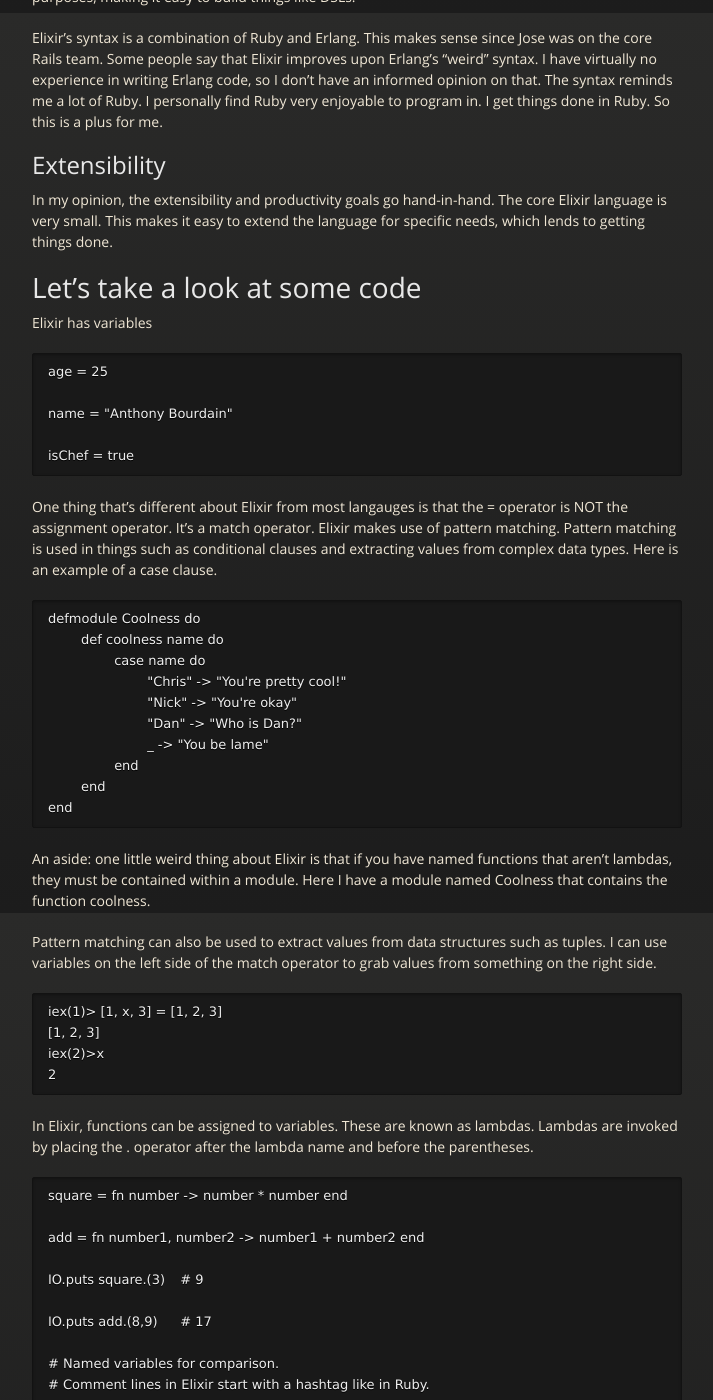
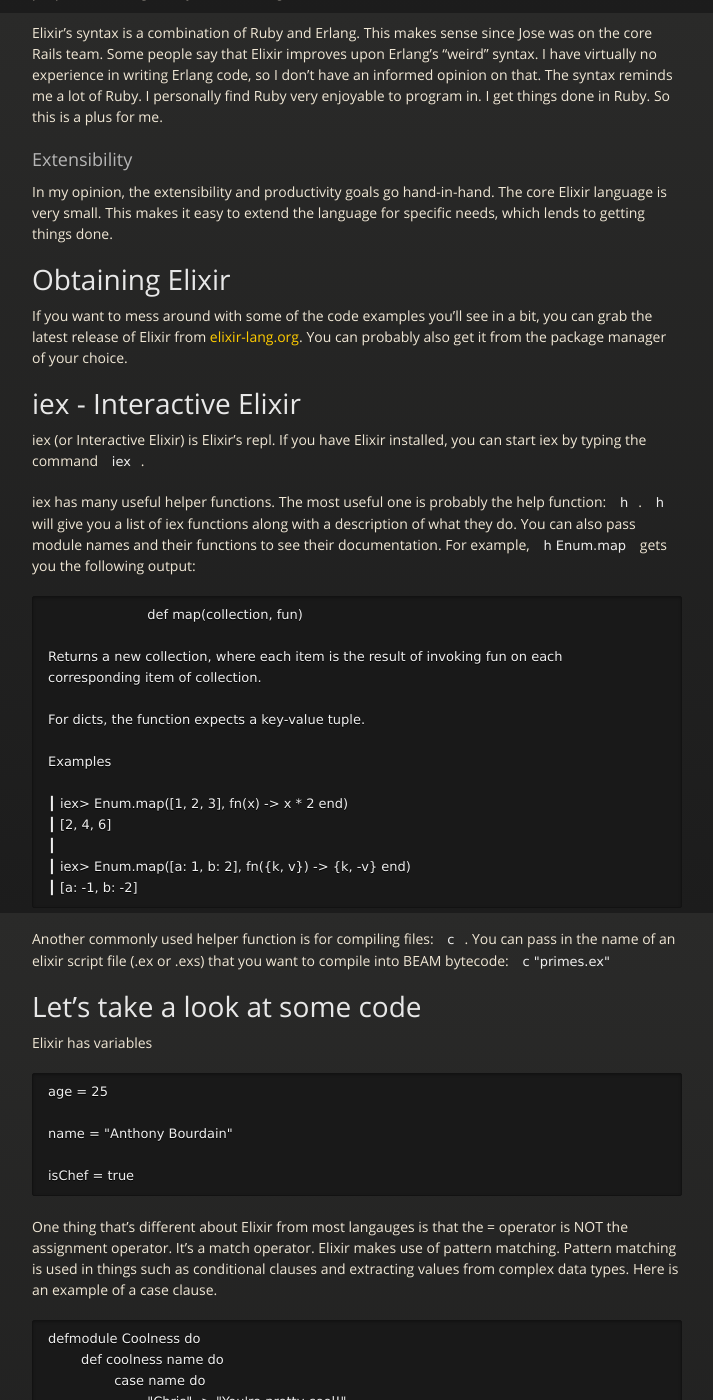
Before and after one commit to chriszimmerman/chriszimmerman.github.io, a Jekyll site: the page built from drafts/elixir.md, in a window 1280 px wide and 1400 px high, scrolled down 887 px. Shown: the whole window, without its empty margins (283-996 px from the left). Built offline with Jekyll 4.4.1, drawn with Linux system fonts in a browser that asks for light colours; nearby versions of some CDN libraries; some of the changed text lies outside the part shown.

Commit message:
Added a part on iex to Elixir post

```diff
--- a/drafts/elixir.md
+++ b/drafts/elixir.md
@@ -15,18 +15,45 @@
 # Language goals
 When Jose started creating Elixir, he had three goals in mind: compatibility, productivity, and extensibility.
 
-## Compatibility
+### Compatibility
 In order to take advantage of Erlang's features such as its concurrency model and libraries, Elixir strives to stay compatible with the underlying Erlang VM. This allows Elixir code to compile to Erlang byte code without a performance degredation.
 
-## Productivity
+### Productivity
 
 The core of the Elixir language is very small. This allows a lot of the language to be written in itself, making it a homoiconic language. Many of the language's constructs have been written using macros. This allows developers to easily extend the language using their own macros for their own purposes, making it easy to build things like DSLs.
 
 Elixir's syntax is a combination of Ruby and Erlang. This makes sense since Jose was on the core Rails team. Some people say that Elixir improves upon Erlang's "weird" syntax. I have virtually no experience in writing Erlang code, so I don't have an informed opinion on that. The syntax reminds me a lot of Ruby. I personally find Ruby very enjoyable to program in. I get things done in Ruby. So this is a plus for me.
 
-## Extensibility
+### Extensibility
 
 In my opinion, the extensibility and productivity goals go hand-in-hand. The core Elixir language is very small. This makes it easy to extend the language for specific needs, which lends to getting things done.
+
+# Obtaining Elixir
+
+If you want to mess around with some of the code examples you'll see in a bit, you can grab the latest release of Elixir from [elixir-lang.org](http://elixir-lang.org/). You can probably also get it from the package manager of your choice.
+
+# iex - Interactive Elixir
+
+iex (or Interactive Elixir) is Elixir's repl. If you have Elixir installed, you can start iex by typing the command `iex`.
+
+iex has many useful helper functions. The most useful one is probably the help function: `h`. `h` will give you a list of iex functions along with a description of what they do. You can also pass module names and their functions to see their documentation. For example, `h Enum.map` gets you the following output:
+
+                            def map(collection, fun)
+
+	Returns a new collection, where each item is the result of invoking fun on each
+	corresponding item of collection.
+
+	For dicts, the function expects a key-value tuple.
+
+	Examples
+
+	┃ iex> Enum.map([1, 2, 3], fn(x) -> x * 2 end)
+	┃ [2, 4, 6]
+	┃
+	┃ iex> Enum.map([a: 1, b: 2], fn({k, v}) -> {k, -v} end)
+	┃ [a: -1, b: -2]
+
+Another commonly used helper function is for compiling files: `c`. You can pass in the name of an elixir script file (.ex or .exs) that you want to compile into BEAM bytecode: `c "primes.ex"`
 
 # Let's take a look at some code
 
@@ -70,7 +97,7 @@
 
 	IO.puts add.(8,9)	# 17
 
-	# Named variables for comparison.
+	# Named functions for comparison.
 	# Comment lines in Elixir start with a hashtag like in Ruby.
 	defmodule MyMath do
 		def square number do
```
Also changed, not shown: other parts of drafts/elixir.md (+0 -2 lines).
